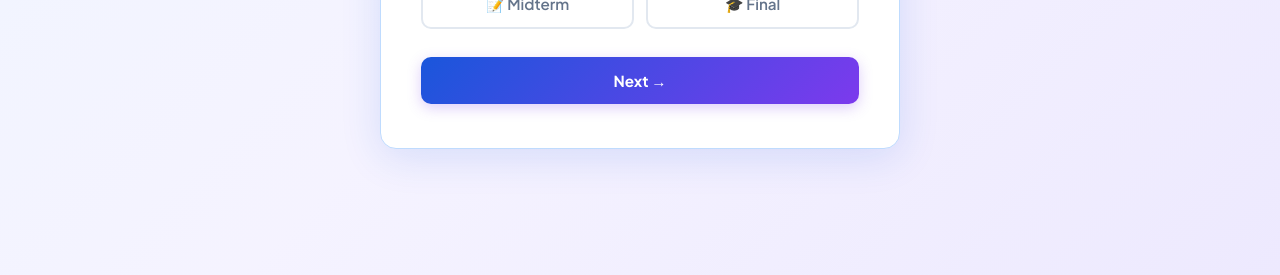
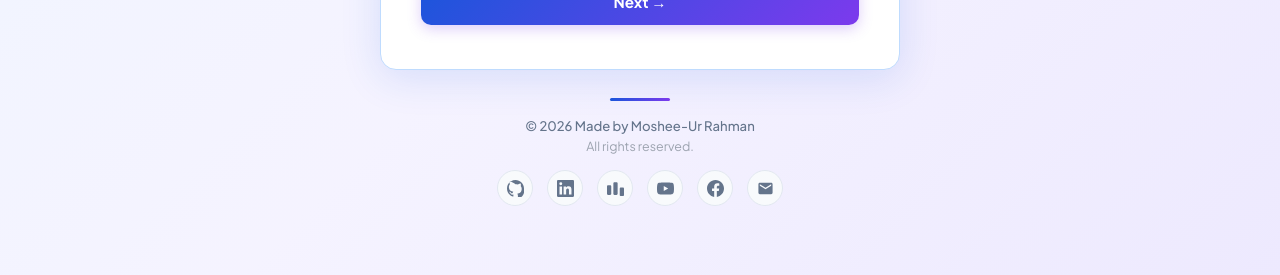
Before and after one commit to mosheeurrahman/Schedify, a React (Vite) app in the folder frontend/: page / in a window 1280 px wide. Shown: the part 525-800 px from the top of the page. Built offline with nearby package versions, Linux system fonts and the light colour scheme; no server answers.

Commit message:
add footer with social links and copyright

```diff
--- /dev/null
+++ b/frontend/src/components/Footer.jsx
@@ -0,0 +1,133 @@
+function Footer() {
+  const links = [
+    {
+      name:  'github',
+      label: 'GitHub',
+      href:  'https://github.com/mosheeurrahman',
+      icon: (
+        <svg viewBox='0 0 24 24' xmlns='http://www.w3.org/2000/svg'>
+          <path d='M12 0C5.37 0 0 5.37 0 12c0 5.31 3.435
+            9.795 8.205 11.385.6.105.825-.255.825-.57
+            0-.285-.015-1.23-.015-2.235-3.015.555-3.795
+            -.735-4.035-1.41-.135-.345-.72-1.41-1.23-1.695
+            -.42-.225-1.02-.78-.015-.795.945-.015 1.62.87
+            1.845 1.23.51.885 1.365 1.185 2.445.435a2.91
+            2.91 0 0 1 .87-1.83c-3.045-.345-6.255-1.56
+            -6.255-6.885 0-1.53.54-2.79 1.41-3.765-.135
+            -.345-.615-1.785.135-3.72 0 0 1.155-.375 3.795
+            1.41A13.18 13.18 0 0 1 12 5.835c1.17 0 2.34.165
+            3.435.465 2.64-1.8 3.795-1.41 3.795-1.41.75
+            1.935.27 3.375.135 3.72.87.975 1.41 2.22 1.41
+            3.765 0 5.34-3.225 6.54-6.285 6.885.495.435.93
+            1.29.93 2.61 0 1.875-.015 3.39-.015 3.855 0
+            .315.225.69.825.57A12.02 12.02 0 0 0 24 12c0
+            -6.63-5.37-12-12-12z'/>
+        </svg>
+      )
+    },
+    {
+      name:  'linkedin',
+      label: 'LinkedIn',
+      href:  'https://www.linkedin.com/in/mosheeurrahman/',
+      icon: (
+        <svg viewBox='0 0 24 24' xmlns='http://www.w3.org/2000/svg'>
+          <path d='M20.447 20.452h-3.554v-5.569c0-1.328
+            -.027-3.037-1.852-3.037-1.853 0-2.136 1.445
+            -2.136 2.939v5.667H9.351V9h3.414v1.561h.046
+            c.477-.9 1.637-1.85 3.37-1.85 3.601 0 4.267
+            2.37 4.267 5.455v6.286zM5.337 7.433a2.062 2.062
+            0 0 1-2.063-2.065 2.064 2.064 0 1 1 2.063
+            2.065zm1.782 13.019H3.555V9h3.564v11.452zM22.225
+            0H1.771C.792 0 0 .774 0 1.729v20.542C0 23.227
+            .792 24 1.771 24h20.451C23.2 24 24 23.227 24
+            22.271V1.729C24 .774 23.2 0 22.222 0h.003z'/>
+        </svg>
+      )
+    },
+    {
+    name:  'codeforces',
+    label: 'Codeforces',
+    href:  'https://codeforces.com/profile/moshee_moshee',
+    icon: (
+        <svg viewBox='0 0 24 24' xmlns='http://www.w3.org/2000/svg'>
+        <path d='M4.5 7.5C5.328 7.5 6 8.172 6 9v10.5c0 .828-.672
+            1.5-1.5 1.5h-3C.672 21 0 20.328 0 19.5V9c0-.828.672
+            -1.5 1.5-1.5h3zm9-4.5c.828 0 1.5.672 1.5 1.5V19.5c0
+            .828-.672 1.5-1.5 1.5h-3c-.828 0-1.5-.672-1.5-1.5V4.5
+            C9 3.672 9.672 3 10.5 3h3zm9 7.5c.828 0 1.5.672 1.5
+            1.5v9c0 .828-.672 1.5-1.5 1.5h-3c-.828 0-1.5-.672
+            -1.5-1.5v-9c0-.828.672-1.5 1.5-1.5h3z'/>
+        </svg>
+    )
+    },
+    {
+      name:  'youtube',
+      label: 'YouTube',
+      href:  'https://www.youtube.com/@MosheeUrRahman',
+      icon: (
+        <svg viewBox='0 0 24 24' xmlns='http://www.w3.org/2000/svg'>
+          <path d='M23.498 6.186a3.016 3.016 0 0 0-2.122
+            -2.136C19.505 3.545 12 3.545 12 3.545s-7.505
+            0-9.377.505A3.017 3.017 0 0 0 .502 6.186C0
+            8.07 0 12 0 12s0 3.93.502 5.814a3.016 3.016 0
+            0 0 2.122 2.136c1.871.505 9.376.505 9.376.505s
+            7.505 0 9.377-.505a3.015 3.015 0 0 0 2.122
+            -2.136C24 15.93 24 12 24 12s0-3.93-.502-5.814z
+            M9.545 15.568V8.432L15.818 12l-6.273 3.568z'/>
+        </svg>
+      )
+    },
+    {
+      name:  'facebook',
+      label: 'Facebook',
+      href:  'https://www.facebook.com/mosheeur',
+      icon: (
+        <svg viewBox='0 0 24 24' xmlns='http://www.w3.org/2000/svg'>
+          <path d='M24 12.073C24 5.405 18.627 0 12 0S0
+            5.405 0 12.073C0 18.1 4.388 23.094 10.125
+            24v-8.437H7.078v-3.49h3.047V9.43c0-3.007
+            1.792-4.669 4.533-4.669 1.312 0 2.686.235
+            2.686.235v2.953H15.83c-1.491 0-1.956.925
+            -1.956 1.874v2.25h3.328l-.532 3.49h-2.796V24
+            C19.612 23.094 24 18.1 24 12.073z'/>
+        </svg>
+      )
+    },
+    {
+      name:  'email',
+      label: 'Email',
+      href:  'mailto:mosheeurrahman76@gmail.com',
+      icon: (
+        <svg viewBox='0 0 24 24' xmlns='http://www.w3.org/2000/svg'>
+          <path d='M20 4H4c-1.1 0-2 .9-2 2v12c0 1.1.9 2
+            2 2h16c1.1 0 2-.9 2-2V6c0-1.1-.9-2-2-2zm0
+            4l-8 5-8-5V6l8 5 8-5v2z'/>
+        </svg>
+      )
+    },
+  ]
+
+  return (
+    <footer className='footer'>
+      <div className='footer-divider'></div>
+      <p className='footer-copy'>© 2026 Made by Moshee-Ur Rahman</p>
+      <p className='footer-rights'>All rights reserved.</p>
+      <div className='footer-icons'>
+        {links.map(link => (
+          <a
+            key={link.name}
+            href={link.href}
+            target='_blank'
+            rel='noopener noreferrer'
+            className={`footer-icon ${link.name}`}
+            aria-label={link.label}
+          >
+            {link.icon}
+          </a>
+        ))}
+      </div>
+    </footer>
+  )
+}
+
+export default Footer
--- a/frontend/src/index.css
+++ b/frontend/src/index.css
@@ -368,3 +368,71 @@ body {
   .action-bar { flex-direction: column; gap: 10px; }
   .action-bar button { width: 100%; }
 }
+
+/* ── FOOTER ────────────────────────────── */
+.footer {
+  width: 100%;
+  padding: 28px 16px 24px;
+  text-align: center;
+  margin-top: auto;
+}
+
+.footer-divider {
+  width: 60px;
+  height: 3px;
+  background: linear-gradient(90deg, var(--blue), var(--purple));
+  border-radius: 999px;
+  margin: 0 auto 16px;
+}
+
+.footer-copy {
+  font-size: 0.82rem;
+  color: var(--gray);
+  margin-bottom: 4px;
+  font-weight: 500;
+}
+
+.footer-rights {
+  font-size: 0.78rem;
+  color: #9CA3AF;
+  margin-bottom: 16px;
+}
+
+.footer-icons {
+  display: flex;
+  justify-content: center;
+  align-items: center;
+  gap: 14px;
+}
+
+.footer-icon {
+  display: flex;
+  align-items: center;
+  justify-content: center;
+  width: 36px;
+  height: 36px;
+  border-radius: 50%;
+  background: var(--gray-light);
+  color: var(--gray);
+  text-decoration: none;
+  transition: all 0.2s;
+  border: 1.5px solid var(--border);
+}
+
+.footer-icon:hover {
+  transform: translateY(-3px);
+  box-shadow: 0 4px 12px rgba(26,86,219,0.15);
+}
+
+.footer-icon.github:hover   { background: #1F2937; color: #ffffff; border-color: #1F2937; }
+.footer-icon.linkedin:hover { background: #0A66C2; color: #ffffff; border-color: #0A66C2; }
+.footer-icon.codeforces:hover { background: #1F8ACB; color: #ffffff; border-color: #1F8ACB; }
+.footer-icon.youtube:hover  { background: #FF0000; color: #ffffff; border-color: #FF0000; }
+.footer-icon.facebook:hover { background: #1877F2; color: #ffffff; border-color: #1877F2; }
+.footer-icon.email:hover    { background: var(--purple); color: #ffffff; border-color: var(--purple); }
+
+.footer-icon svg {
+  width: 17px;
+  height: 17px;
+  fill: currentColor;
+}
--- a/frontend/src/pages/Step1Semester.jsx
+++ b/frontend/src/pages/Step1Semester.jsx
@@ -3,6 +3,7 @@ import { useNavigate } from 'react-router-dom'
 import axios from 'axios'
 import { useRoutine } from '../context/RoutineContext'
 import SearchInput from '../components/SearchInput'
+import Footer from '../components/Footer'
 
 const API = 'http://localhost:5000/api'
 
@@ -37,7 +38,7 @@ function Step1Semester() {
   }
 
   return (
-    <div className="page">
+    <div className="page" style={{ flexDirection: 'column' }}>
 
       {/* Logo */}
       <div className="logo-bar">
@@ -102,6 +103,7 @@ function Step1Semester() {
         </div>
 
       </div>
+      <Footer />
     </div>
   )
 }
--- a/frontend/src/pages/Step2Courses.jsx
+++ b/frontend/src/pages/Step2Courses.jsx
@@ -3,6 +3,7 @@ import { useNavigate } from 'react-router-dom'
 import axios from 'axios'
 import { useRoutine } from '../context/RoutineContext'
 import SearchInput from '../components/SearchInput'
+import Footer from '../components/Footer'
 
 const API = 'http://localhost:5000/api'
 
@@ -91,7 +92,7 @@ function Step2Courses() {
   }
 
   return (
-    <div className="page">
+    <div className="page" style={{ flexDirection: 'column' }}>
 
       <div className="logo-bar">
         <h1>Schedify</h1>
@@ -183,6 +184,7 @@ function Step2Courses() {
         </div>
 
       </div>
+      <Footer />
     </div>
   )
 }
--- a/frontend/src/pages/Step3Preview.jsx
+++ b/frontend/src/pages/Step3Preview.jsx
@@ -3,6 +3,7 @@ import { useNavigate } from 'react-router-dom'
 import html2canvas from 'html2canvas'
 import { useRoutine } from '../context/RoutineContext'
 import RoutineTable from '../components/RoutineTable'
+import Footer from '../components/Footer'
 
 function Step3Preview() {
   const navigate = useNavigate()
@@ -37,7 +38,7 @@ function Step3Preview() {
   return (
     <div
       className="page"
-      style={{ justifyContent: 'flex-start', paddingTop: '48px' }}
+      style={{ justifyContent: 'flex-start', paddingTop: '48px', flexDirection: 'column' }}
     >
       <div style={{ width: '100%', maxWidth: '960px', padding: '0 20px' }}>
 
@@ -78,6 +79,7 @@ function Step3Preview() {
         </div>
 
       </div>
+      <Footer />
     </div>
   )
 }
```
